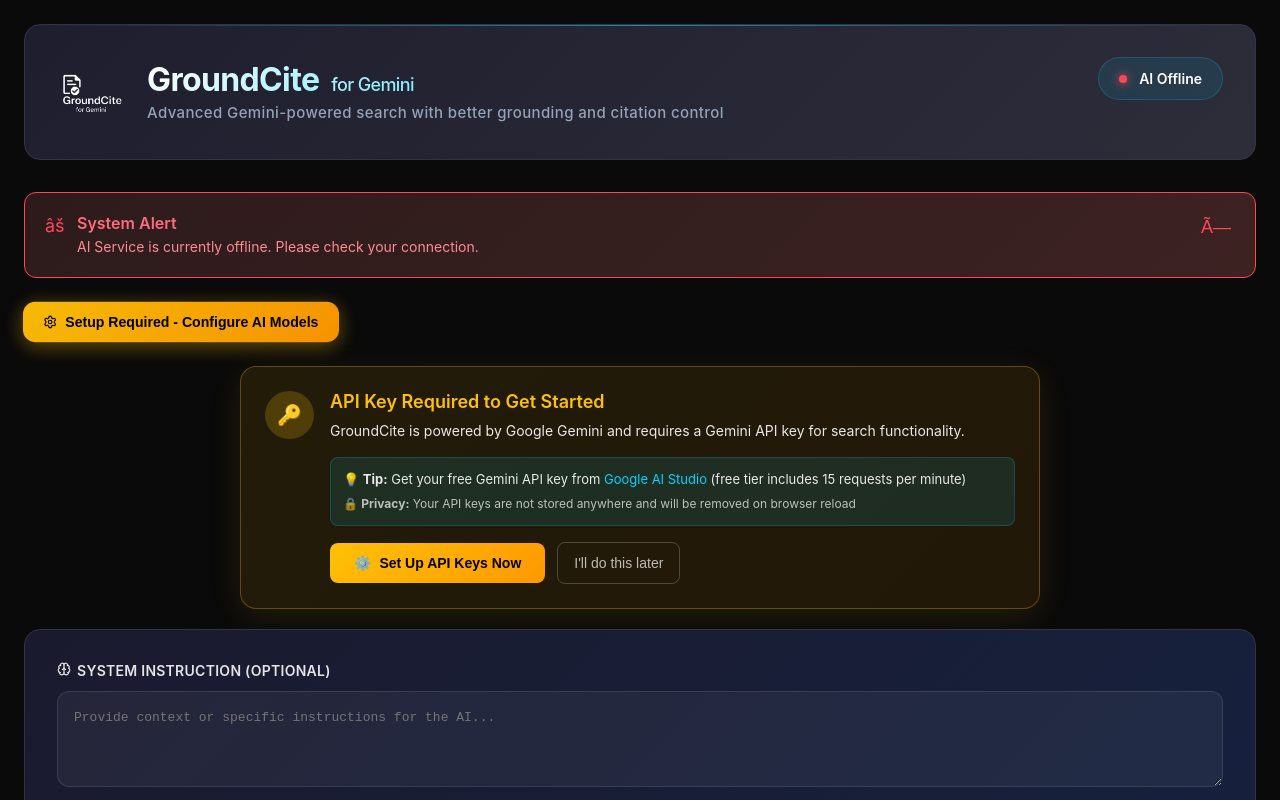
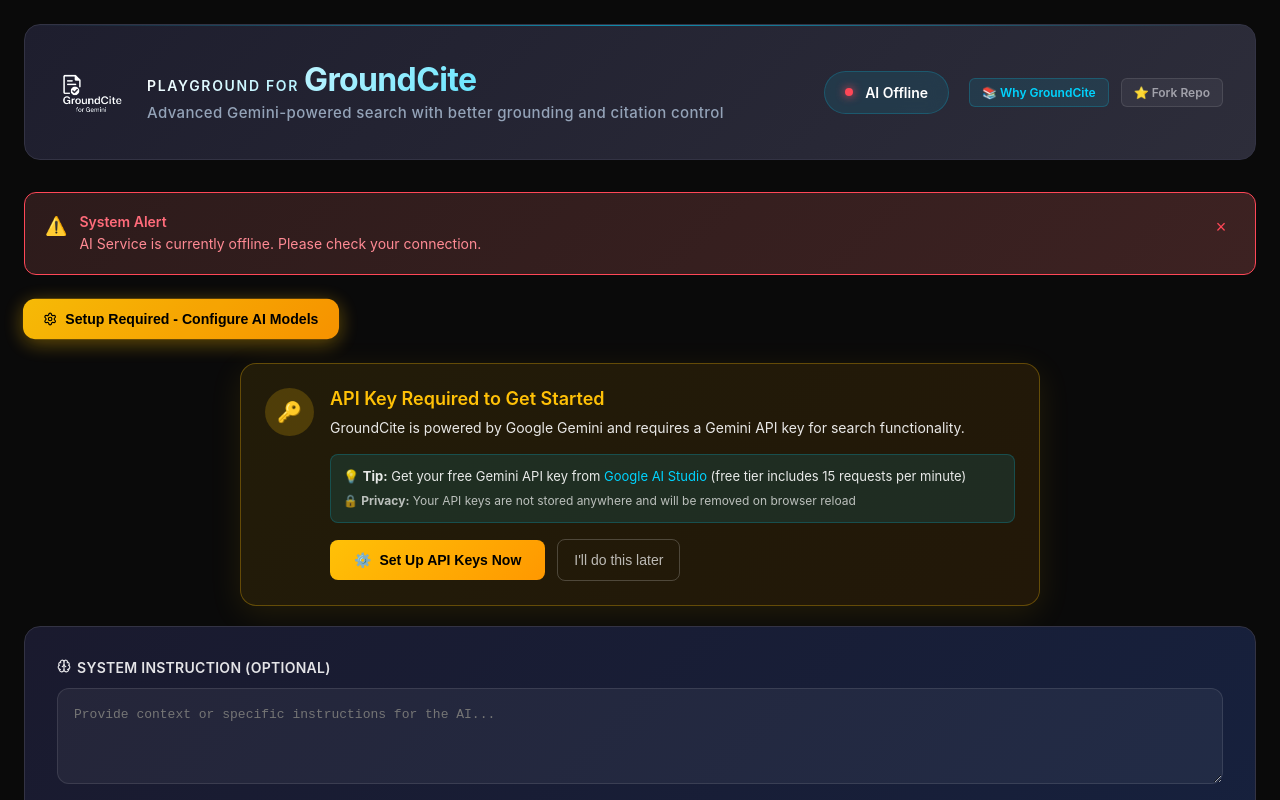
Before and after one commit to cennest/ground-cite, a React (Create React App) app in the folder examples/sample-react/: page / in a window 1280 px wide. Shown: the top 800 px of the page. Built offline with nearby package versions, Linux system fonts and the light colour scheme; no server answers.

Commit message:
blogs and github added

```diff
--- a/examples/sample-react/src/components/Header.js
+++ b/examples/sample-react/src/components/Header.js
@@ -16,8 +16,10 @@
         <header className="header main-container">
             <div className="header-inner" style={styles.header}>
                 <div className="header-glow" style={styles.headerGlow}></div>
-                <div className="status-container" style={styles.statusContainer}>
-
+                <div className="status-container" style={{
+                    ...styles.statusContainer,
+                    alignItems: 'center'
+                }}>
                     <div className="brand-section" style={styles.brandSection}>
                         <div className="logo-brand-container" style={styles.logoBrandContainer}>
                             <img
@@ -27,8 +29,8 @@
                             />
                             <div className="brand-info" style={styles.brandInfo}>
                                 <h1 className="title" style={styles.title}>
+                                    <span style={styles.titleSub}>Playground for</span>
                                     GroundCite
-                                    <span style={styles.titleSub}>for Gemini</span>
                                 </h1>
                                 <p className="subtitle" style={styles.subtitle}>
                                     Advanced Gemini-powered search with better grounding and citation control
@@ -37,6 +39,11 @@
                         </div>
                     </div>
 
+                    <div style={{
+                        display: 'flex',
+                        alignItems: 'center',
+                        gap: '20px'
+                    }}>
                         <div className="status-indicator" style={styles.statusIndicator}>
                             <div className="status-dot" style={{
                                 ...styles.statusDot,
@@ -48,6 +55,75 @@
                                 AI {backendStatus === 'connected' ? 'Online' :
                                     backendStatus === 'disconnected' ? 'Offline' : 'Connecting...'}
                             </span>
+                        </div>
+
+                        {/* Quick Links */}
+                        <div className="quick-links" style={{
+                            display: 'flex',
+                            gap: '12px',
+                            alignItems: 'center'
+                        }}>
+                            <a
+                                href="https://www.cennest.com/category/groundcite/"
+                                target="_blank"
+                                rel="noopener noreferrer"
+                                style={{
+                                    display: 'flex',
+                                    alignItems: 'center',
+                                    gap: '6px',
+                                    padding: '6px 12px',
+                                    background: 'rgba(0, 212, 255, 0.1)',
+                                    color: '#00d4ff',
+                                    textDecoration: 'none',
+                                    borderRadius: '6px',
+                                    fontSize: '12px',
+                                    fontWeight: '600',
+                                    border: '1px solid rgba(0, 212, 255, 0.2)',
+                                    transition: 'all 0.3s ease'
+                                }}
+                                onMouseEnter={(e) => {
+                                    e.target.style.background = 'rgba(0, 212, 255, 0.2)';
+                                    e.target.style.borderColor = 'rgba(0, 212, 255, 0.4)';
+                                }}
+                                onMouseLeave={(e) => {
+                                    e.target.style.background = 'rgba(0, 212, 255, 0.1)';
+                                    e.target.style.borderColor = 'rgba(0, 212, 255, 0.2)';
+                                }}
+                            >
+                                📚 Why GroundCite
+                            </a>
+                            <a
+                                href="https://github.com/cennest/ground-cite"
+                                target="_blank"
+                                rel="noopener noreferrer"
+                                style={{
+                                    display: 'flex',
+                                    alignItems: 'center',
+                                    gap: '6px',
+                                    padding: '6px 12px',
+                                    background: 'rgba(255, 255, 255, 0.05)',
+                                    color: '#a1a1aa',
+                                    textDecoration: 'none',
+                                    borderRadius: '6px',
+                                    fontSize: '12px',
+                                    fontWeight: '600',
+                                    border: '1px solid rgba(255, 255, 255, 0.1)',
+                                    transition: 'all 0.3s ease'
+                                }}
+                                onMouseEnter={(e) => {
+                                    e.target.style.background = 'rgba(255, 255, 255, 0.1)';
+                                    e.target.style.color = '#ffffff';
+                                    e.target.style.borderColor = 'rgba(255, 255, 255, 0.2)';
+                                }}
+                                onMouseLeave={(e) => {
+                                    e.target.style.background = 'rgba(255, 255, 255, 0.05)';
+                                    e.target.style.color = '#a1a1aa';
+                                    e.target.style.borderColor = 'rgba(255, 255, 255, 0.1)';
+                                }}
+                            >
+                                ⭐ Fork Repo
+                            </a>
+                        </div>
                     </div>
                 </div>
             </div>
@@ -62,14 +138,14 @@
                             minWidth: '20px',
                             marginTop: '2px'
                         }}>
-                            âš
+                            ⚠️
                         </div>
                         <div className="error-content" style={{ flex: 1 }}>
                             <h4 className="error-title" style={{
                                 color: '#ff6b7a',
+                                fontSize: '14px',
                                 fontWeight: '600',
-                                margin: 0,
-                                fontSize: '16px'
+                                margin: '0 0 4px 0'
                             }}>
                                 System Alert
                             </h4>
@@ -101,7 +177,7 @@
                             justifyContent: 'center'
                         }}
                     >
-                        Ã—
+                        ×
                     </button>
                 </div>
             )}
--- a/examples/sample-react/src/components/Responsive.css
+++ b/examples/sample-react/src/components/Responsive.css
@@ -63,6 +63,22 @@
     align-self: flex-start !important;
     padding: 8px 16px !important;
     font-size: 12px !important;
+  }
+
+  /* Quick Links Mobile Styles */
+  .quick-links {
+    order: 3;
+    flex-direction: column !important;
+    gap: 8px !important;
+    width: 100% !important;
+    margin-top: 8px !important;
+  }
+
+  .quick-links a {
+    justify-content: center !important;
+    width: 100% !important;
+    font-size: 11px !important;
+    padding: 8px 12px !important;
   }
 
   .config-button {
--- a/examples/sample-react/src/components/styles.js
+++ b/examples/sample-react/src/components/styles.js
@@ -25,14 +25,17 @@
         lineHeight: '1.1',
         display: 'flex',
         alignItems: 'baseline',
-        gap: '12px',
+        gap: '5px',
     },
     titleSub: {
-        fontSize: '18px',
-        fontWeight: '500',
+        fontSize: '14px',
+        fontWeight: '600',
         color: '#94a3b8',
+        textTransform: 'uppercase',
+        letterSpacing: '0.12em',
         WebkitBackgroundClip: 'unset',
         WebkitTextFillColor: 'unset',
+        opacity: 1,
     },
     subtitle: {
         color: '#94a3b8',
```
Lines whose indentation alone changed are shown as unchanged.
